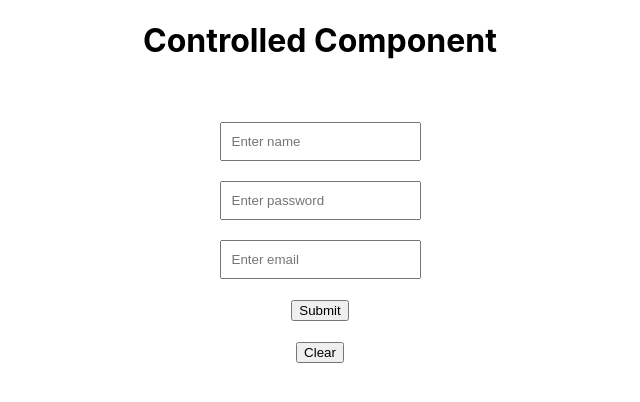
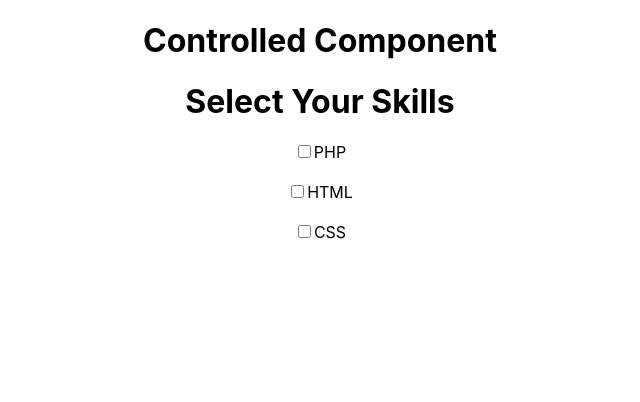
Before and after one commit to sakshi16-b/react-tut, a React (Create React App) app: page / in a window 1280 px wide. Shown: the top 402 px of the page, without its empty margins (320-960 px from the left). Built offline with nearby package versions, Linux system fonts and the light colour scheme.

Commit message:
done with check box

```diff
--- a/src/App.js
+++ b/src/App.js
@@ -1,60 +1,15 @@
 import logo from "./logo.svg";
 import "./App.css";
 import { useState } from "react";
+import Skills from "./Skills";
 
 function App() {
-  const [name, setName] = useState("");
-  const [password, setPassword] = useState("");
-  const [email, setEmail] = useState();
-  const clearData = () => {
-    setName("");
-    setPassword("");
-    setEmail("");
-  };
 
   return (
     <>
       <div className="App">
         <h1>Controlled Component</h1>
-        <br></br>
-        <br></br>
-        <input
-          style={{ padding: "10px" }}
-          type="text"
-          onChange={(e) => setName(e.target.value)}
-          placeholder="Enter name"
-          value={name}
-        />
-        <br></br>
-        <br></br>
-        <input
-          style={{ padding: "10px" }}
-          type="password"
-          onChange={(e) => setPassword(e.target.value)}
-          placeholder="Enter password"
-          value={password}
-        />
-        <br></br>
-        <br></br>
-        <input
-          style={{ padding: "10px" }}
-          type="email"
-          onChange={(e) => setEmail(e.target.value)}
-          placeholder="Enter email"
-          value={email}
-        />
-        <br></br>
-        <br></br>
-        <button>Submit</button>
-        <br></br>
-        <br></br>
-        <button onClick={clearData}>Clear</button>
-
-        <h3>{name}</h3>
-
-        <h3>{password}</h3>
-
-        <h3>{email}</h3>
+        <Skills/>
       </div>
     </>
   );
--- /dev/null
+++ b/src/Skills.js
@@ -0,0 +1,53 @@
+import { useState } from "react";
+
+function Skills() {
+  const [skills, setSkills] = useState([]);
+
+  const handleSkills = (event) => {
+    console.log(event.target.value, event.target.checked);
+    if (event.target.checked) {
+      setSkills([...skills, event.target.value]);
+    } else {
+      setSkills([...skills.filter((item) => item != event.target.value)]);
+    }
+  };
+
+  return (
+    <>
+      <h1>Select Your Skills</h1>
+      <input
+        type="checkbox"
+        name="php"
+        id="php"
+        value="PHP"
+        onChange={handleSkills}
+      />
+      <label htmlFor="php">PHP</label>
+      <br />
+      <br />
+
+      <input
+        type="checkbox"
+        name="html"
+        id="html"
+        value="HTML"
+        onChange={handleSkills}
+      />
+      <label htmlFor="html">HTML</label>
+      <br />
+      <br />
+      <input
+        type="checkbox"
+        name="css"
+        id="css"
+        value="CSS"
+        onChange={handleSkills}
+      />
+      <label htmlFor="css">CSS</label>
+      <br />
+      <br />
+      <h1> {skills.toString()}</h1>
+    </>
+  );
+}
+export default Skills;
```
